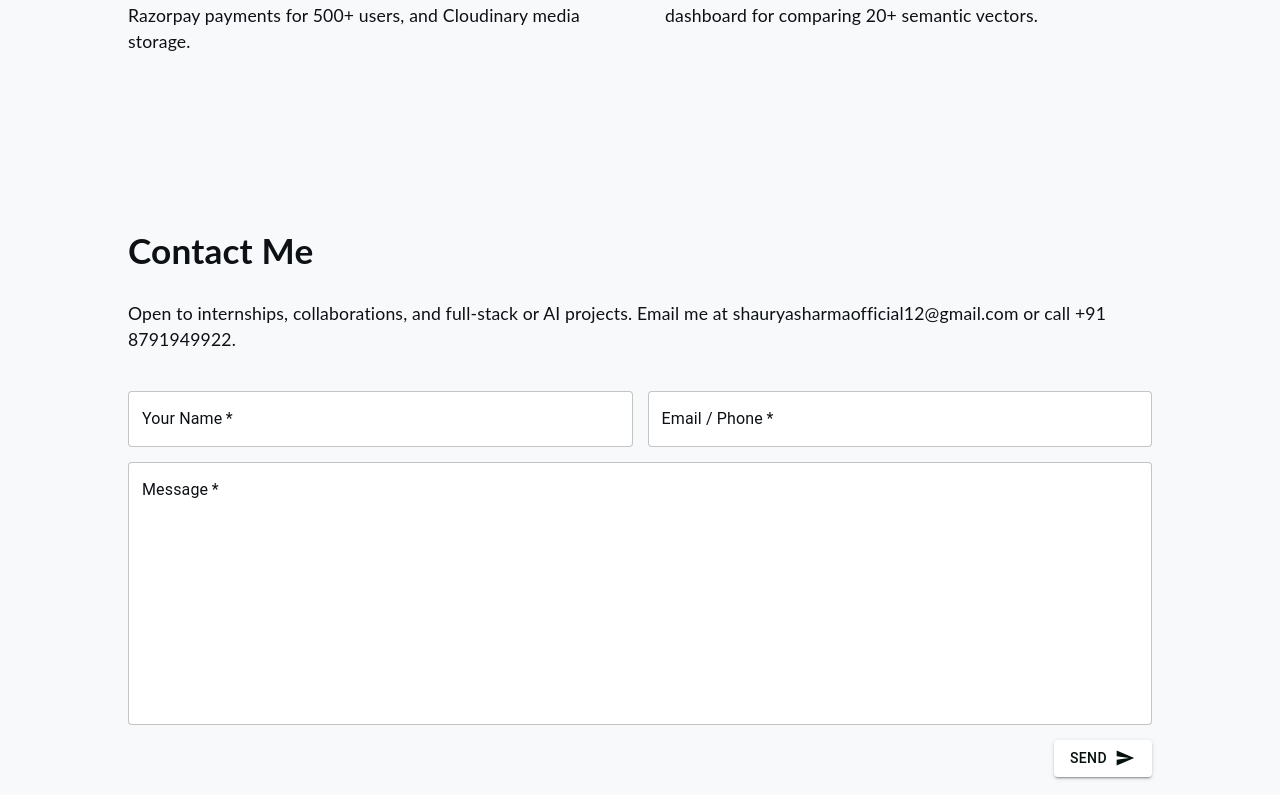
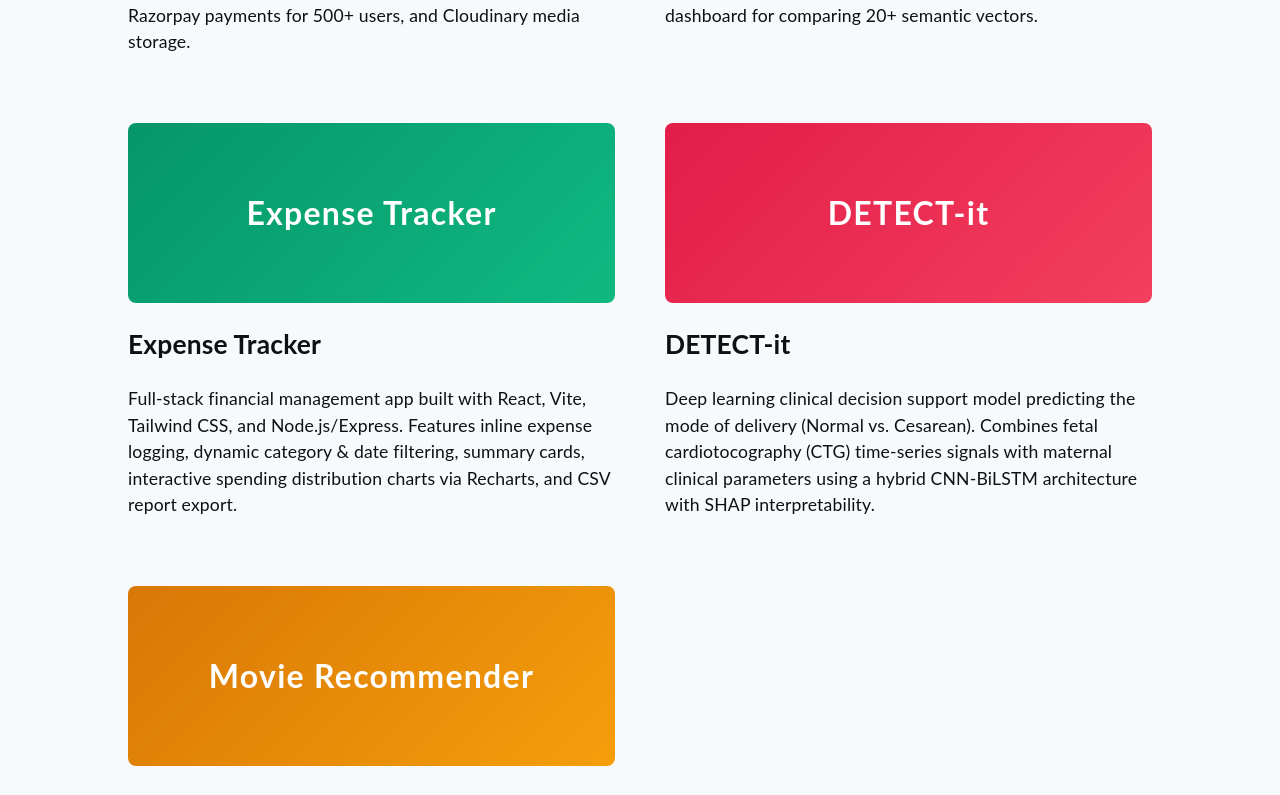
Before and after one commit to shauryashrma/mywebsite, a React (Create React App) app: page / in a window 1280 px wide. Shown: the part 3565-4360 px from the top of the page. Built offline with nearby package versions, Linux system fonts and the light colour scheme.

Commit message:
Add Expense Tracker, DETECT-it, and Movie Recommendation System projects

```diff
--- a/src/assets/styles/Project.scss
+++ b/src/assets/styles/Project.scss
@@ -56,6 +56,18 @@
     background: linear-gradient(135deg, #0d1116 0%, #3d5afe 100%);
 }
 
+.project-banner.expense {
+    background: linear-gradient(135deg, #059669 0%, #10b981 100%);
+}
+
+.project-banner.detect {
+    background: linear-gradient(135deg, #e11d48 0%, #f43f5e 100%);
+}
+
+.project-banner.movie {
+    background: linear-gradient(135deg, #d97706 0%, #f59e0b 100%);
+}
+
 @media screen {
     @media (max-width: 700px) {
         .projects-container {
--- a/src/components/Project.tsx
+++ b/src/components/Project.tsx
@@ -20,6 +20,27 @@ function Project() {
                 <a href="https://github.com/shauryashrma/SIMPLE-RAG" target="_blank" rel="noreferrer"><h2>SIMPLE-RAG</h2></a>
                 <p>High-performance vector database in C++ with 3 ANN algorithms (HNSW, KD-Tree, brute-force) and 3 distance metrics, reducing search from O(N) to O(log N). End-to-end RAG with Llama 3.2 via Ollama, 768-d embeddings, sub-second retrieval, 12+ REST endpoints, and a live PCA dashboard for comparing 20+ semantic vectors.</p>
             </div>
+            <div className="project">
+                <a href="https://github.com/shauryashrma/Expense-tracker" target="_blank" rel="noreferrer">
+                    <div className="project-banner expense">Expense Tracker</div>
+                </a>
+                <a href="https://github.com/shauryashrma/Expense-tracker" target="_blank" rel="noreferrer"><h2>Expense Tracker</h2></a>
+                <p>Full-stack financial management app built with React, Vite, Tailwind CSS, and Node.js/Express. Features inline expense logging, dynamic category & date filtering, summary cards, interactive spending distribution charts via Recharts, and CSV report export.</p>
+            </div>
+            <div className="project">
+                <a href="https://github.com/shauryashrma/DETECT-it" target="_blank" rel="noreferrer">
+                    <div className="project-banner detect">DETECT-it</div>
+                </a>
+                <a href="https://github.com/shauryashrma/DETECT-it" target="_blank" rel="noreferrer"><h2>DETECT-it</h2></a>
+                <p>Deep learning clinical decision support model predicting the mode of delivery (Normal vs. Cesarean). Combines fetal cardiotocography (CTG) time-series signals with maternal clinical parameters using a hybrid CNN-BiLSTM architecture with SHAP interpretability.</p>
+            </div>
+            <div className="project">
+                <a href="https://github.com/shauryashrma/movie-recommendation-system" target="_blank" rel="noreferrer">
+                    <div className="project-banner movie">Movie Recommender</div>
+                </a>
+                <a href="https://github.com/shauryashrma/movie-recommendation-system" target="_blank" rel="noreferrer"><h2>Movie Recommendation System</h2></a>
+                <p>Content-based movie recommendation engine analyzing the TMDB 5000 dataset. Implements NLP tokenization, stemming (NLTK), CountVectorizer feature extraction, and cosine similarity with an interactive Streamlit UI for personalized suggestions.</p>
+            </div>
         </div>
     </div>
     );
```
